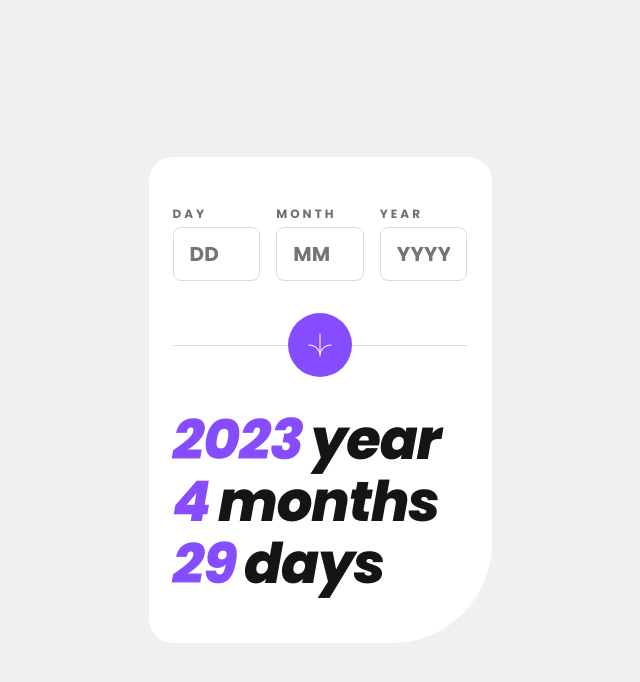
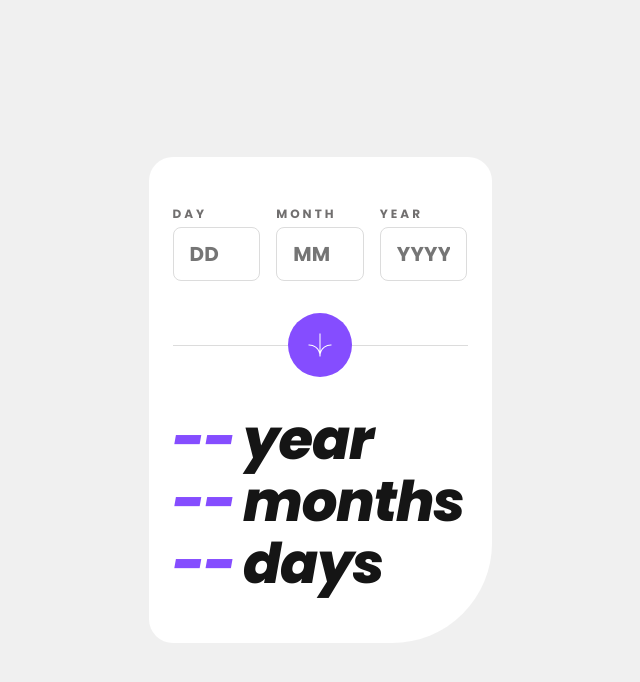
Before and after one commit to burgosha/age-calculator-app, a React (Create React App) app: page / in a window 1280 px wide. Shown: the top 682 px of the page, without its empty margins (320-960 px from the left). Built offline with nearby package versions, Linux system fonts and the light colour scheme; the HTML template or start-up script is replaced by a standard one.

Commit message:
Update AgeCalculator.js
Complete change of code for age calculation

```diff
--- a/src/components/AgeCalculator.js
+++ b/src/components/AgeCalculator.js
@@ -3,40 +3,68 @@ import { useState } from "react";
 import "../stylesheets/AgeCalculator.css"
 import ArrowLogo from "../images/icon-arrow.svg";
 function AgeCalculator (props) {
-    // Obtaining the current date from device
-    const date = new Date();
-    // Current year
-    let currYYYY = date.getFullYear();
-    // Current month
-    let currMM = 1 + date.getMonth();
-    // Current day
-    let currDD = date.getDate();
-    // Total days of each month
-    const daysOfMonth = [31, 28, 31, 30, 31, 30, 31, 31, 30, 31, 30, 31];
-    // Creation of status variables for user inputs
-    const [year, setYear] = useState(0);
-    const [month, setMonth] = useState(0);
-    const [day, setDay] = useState(0);
-    // Method for handling submit
-    const handleSubmit = () => {
-        setYear(document.getElementById('year').value);
-        setMonth(document.getElementById('month').value);
-        setDay(document.getElementById('day').value);
+    // // Obtaining the current date from device
+    // const date = new Date();
+    // // Current year
+    // let currYYYY = date.getFullYear();
+    // // Current month
+    // let currMM = 1 + date.getMonth();
+    // // Current day
+    // let currDD = date.getDate();
+    // // Total days of each month
+    // const daysOfMonth = [31, 28, 31, 30, 31, 30, 31, 31, 30, 31, 30, 31];
+    // // Creation of status variables for user inputs
+    // const [year, setYear] = useState(0);
+    // const [month, setMonth] = useState(0);
+    // const [day, setDay] = useState(0);
+    // // Method for handling submit
+    // const handleSubmit = () => {
+    //     setYear(document.getElementById('year').value);
+    //     setMonth(document.getElementById('month').value);
+    //     setDay(document.getElementById('day').value);
+    // }
+    // // Conditions and calculus
+    // if(day > currDD) {
+    //     currDD = currDD + daysOfMonth[currMM - 1];
+    //     currMM = currMM - 1;
+    // }
+    // if(month > currMM) {
+    //     currMM = currMM + 12;
+    //     currYYYY = currYYYY - 1;
+    // }
+    // // Results
+    // const d = currDD - day;
+    // const m = currMM - month;
+    // const y = currYYYY - year;
+
+    // Other way
+    // Actual date
+    const actualDate = new Date();
+    // const actualDateYear = actualDate.getUTCFullYear();
+    // const actualDateMonth = actualDate.getUTCMonth();
+    const actualDateDay = actualDate.getUTCDate();
+    // Hook for user's date of birth
+    const [birth, setBirth] = useState({year: "--", month: "--", day: "--" })
+    // Handle user's input
+    const handleChange = () => {
+        setBirth({
+            ...birth,
+            year: document.getElementById('year').value,
+            month: document.getElementById('month').value,
+            day: document.getElementById('day').value
+        })
     }
-    // Conditions and calculus
-    if(day > currDD) {
-        currDD = currDD + daysOfMonth[currMM - 1];
-        currMM = currMM - 1;
+    // Date of Birth
+    const dateOfBirth = new Date(birth.year, birth.month, birth.day)
+    // Diference between the date of birth and the actual date
+    const diff = new Date(Date.now() - dateOfBirth.getTime());
+    // Age calculation from difference
+    const age = {
+        years: Math.abs(diff.getUTCFullYear() - 1970),
+        months: Math.abs(diff.getUTCMonth() + 1),
+        days: Math.abs(diff.getUTCDate() - actualDateDay)
     }
-    if(month > currMM) {
-        currMM = currMM + 12;
-        currYYYY = currYYYY - 1;
-    }
-    // Results
-    const d = currDD - day;
-    const m = currMM - month;
-    const y = currYYYY - year;
-
+    console.log(age);
     return(
         <div className="container">
             <div className="date-inputs">
@@ -46,13 +74,13 @@ function AgeCalculator (props) {
             </div>
             <div className="caltulate-separator">
                 <div className="separator"></div>
-                <button className="btn-calculate" type="submit" onClick={handleSubmit}><img src={ArrowLogo} alt="Arrow logo"/></button>
+                <button className="btn-calculate" type="submit" onClick={handleChange}><img src={ArrowLogo} alt="Arrow logo"/></button>
                 <div className="separator"></div>
             </div>
             <div className="results">
-                <p className="results-info"><span>{y}</span> year</p>
-                <p className="results-info"><span>{m}</span> months</p>
-                <p className="results-info"><span>{d}</span> days</p>
+                <p className="results-info"><span>{age.years ? age.years : "--"}</span> year</p>
+                <p className="results-info"><span>{age.months ? age.months : "--"}</span> months</p>
+                <p className="results-info"><span>{age.days ? age.days : "--"}</span> days</p>
             </div>
         </div>
     )
```
